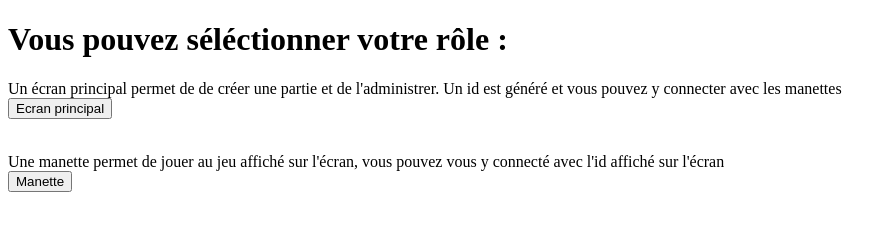
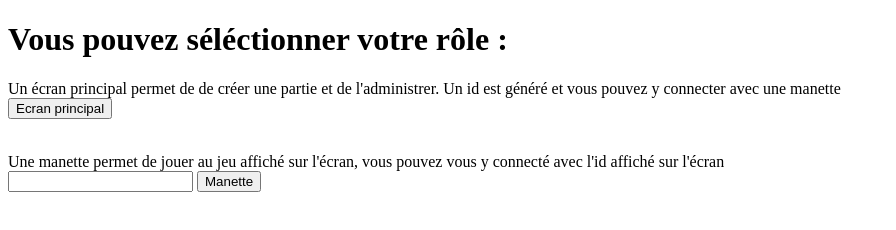
Before and after one commit to QuentinDurand04/CoGame-Phone, a website: page app4/public/choix.html in a window 1280 px wide. Shown: the whole page, without its empty margins (0-896 px from the left). Drawn offline with Linux system fonts and the light colour scheme.

Commit message:
continuation

```diff
--- a/app4/public/choix.html
+++ b/app4/public/choix.html
@@ -5,12 +5,13 @@
 </head>
 <body>
 <h1>Vous pouvez séléctionner votre rôle : </h1>
-<p>Un écran principal permet de de créer une partie et de l'administrer. Un id est généré et vous pouvez y connecter avec les manettes</h2>
+<p>Un écran principal permet de de créer une partie et de l'administrer. Un id est généré et vous pouvez y connecter avec une manette</h2>
 <br>
     <button onclick="window.location.href='/ecran'">Ecran principal</button>
 <br><br>
 <p>Une manette permet de jouer au jeu affiché sur l'écran, vous pouvez vous y connecté avec l'id affiché sur l'écran</h2>
 <br>
+    <input type="text" id="idRoom" name="idRoom">
     <button onclick="window.location.href='/manette'">Manette</button>
 </body>
 </html>
```
Also changed, not shown: app4/index.js (+7 -1 lines).
